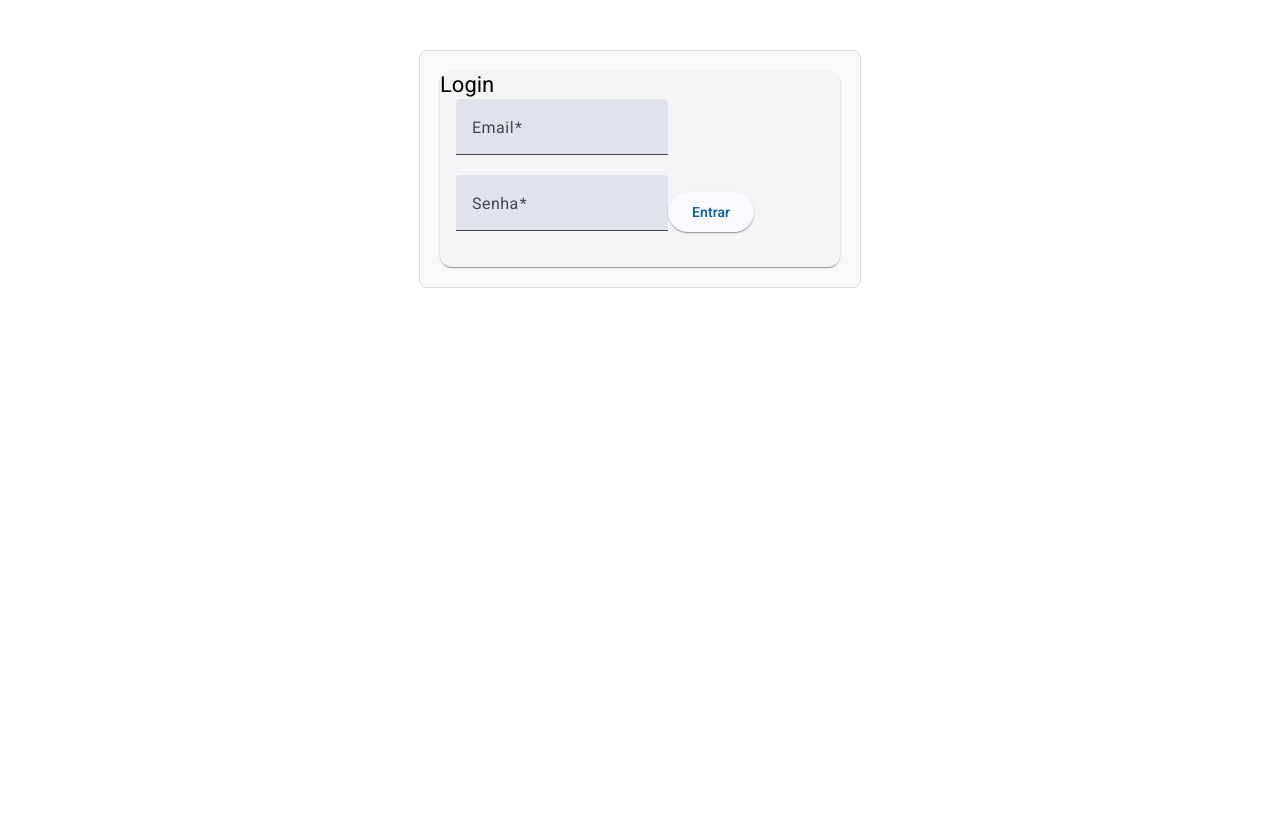
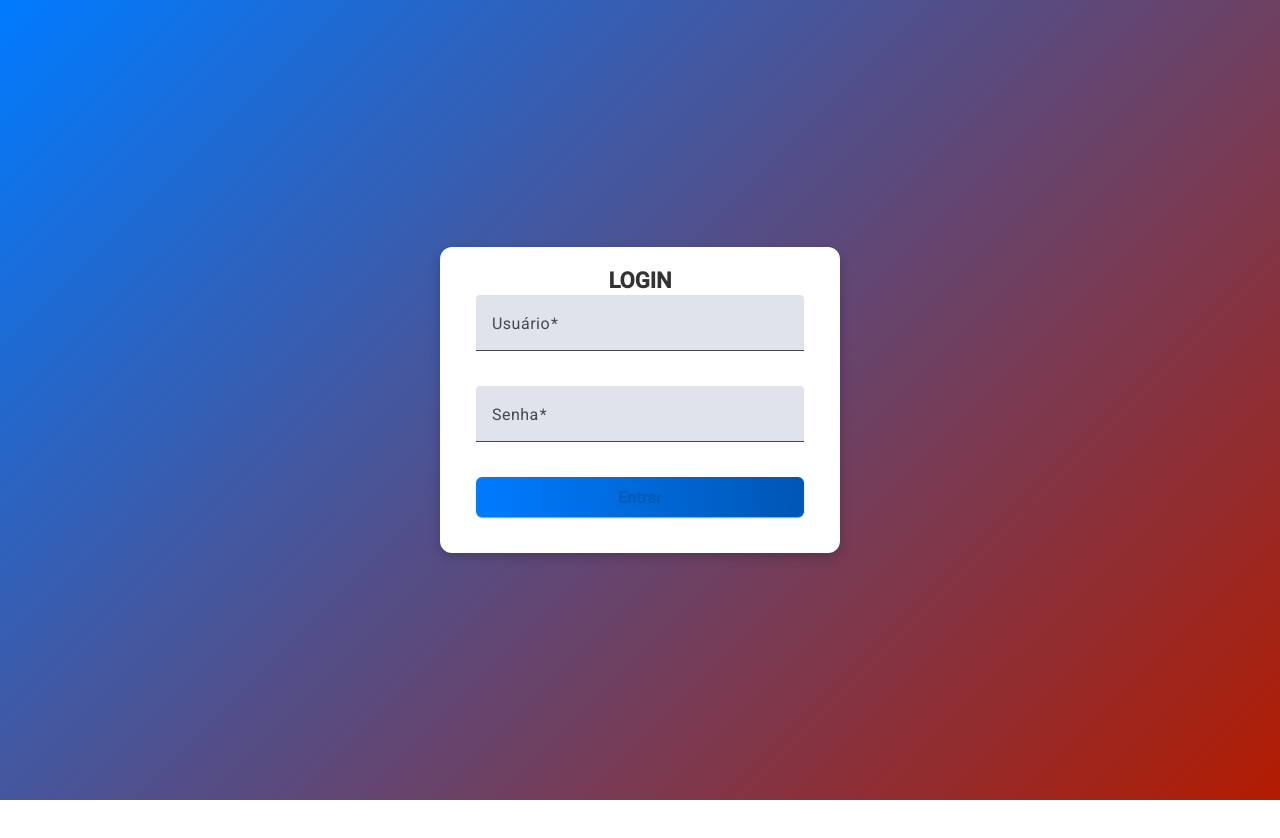
Before and after one commit to ChicoMaluko/Desafio, an Angular app: page /login in a window 1280 px wide. Shown: the top 838 px of the page. After the commit the page ends 800 px from the top, so only its background shows below. Built offline with nearby package versions, Linux system fonts and the light colour scheme.

Commit message:
css final

```diff
--- a/src/app/inicio/inicio.component.scss
+++ b/src/app/inicio/inicio.component.scss
@@ -1,10 +1,32 @@
+/* Fundo geral com um degradê de vermelho para preto */
+body {
+  background: linear-gradient(135deg, #8b0000, #000000);
+  color: white;
+  font-family: "Arial", sans-serif;
+  margin: 0;
+  padding: 0;
+}
+
 .card-container {
-  margin: 20px;
+  margin: 20px auto;
+  padding: 20px;
+  max-width: 800px;
+  background: rgba(255, 255, 255, 0.1);
+  backdrop-filter: blur(10px);
+  background: linear-gradient(135deg, #307cce, #b31b00);
+  border-radius: 12px;
+  box-shadow: 0px 4px 12px rgba(2, 2, 2, 0.5);
 }
 
 .mat-card-header {
-  background-color: #3f51b5;
+  background: linear-gradient(90deg, #721606, #5e0202);
   color: white;
+  padding: 10px;
+  border-radius: 8px 8px 0 0;
+  font-size: 20px;
+  font-weight: bold;
+  text-transform: uppercase;
+  text-align: center;
 }
 
 .crud-actions {
@@ -14,19 +36,53 @@
 }
 
 button {
-  margin-right: 10px;
+  background: linear-gradient(90deg, #b31b00, #ff0000);
+  color: rgb(252, 244, 244);
+  padding: 10px 15px;
+  border: none;
+  border-radius: 6px;
+  font-size: 16px;
+  font-weight: bold;
+  cursor: pointer;
+  transition: all 0.3s ease-in-out;
+}
+
+button:hover {
+  background: linear-gradient(90deg, #ff0000, #8b0000);
+  box-shadow: 0px 0px 10px rgba(255, 0, 0, 0.8);
 }
 
 .mat-table {
   width: 100%;
+  border-collapse: collapse;
+  background: rgba(255, 255, 255, 0.1);
+  border-radius: 8px;
+  overflow: hidden;
 }
 
 .mat-header-row {
-  background-color: #f5f5f5;
+  background: linear-gradient(90deg, #b31b00, #8b0000);
+  color: white;
+  font-weight: bold;
+  text-transform: uppercase;
+}
+
+.mat-row:nth-child(even) {
+  background: rgba(255, 255, 255, 0.1);
+}
+
+.mat-row:nth-child(odd) {
+  background: rgba(255, 255, 255, 0.05);
+}
+
+.mat-row:hover {
+  background: rgba(255, 0, 0, 0.3);
+  transition: 0.3s;
 }
 
 .mat-column-id {
   width: 10%;
+  text-align: center;
 }
 
 .mat-column-nome {
@@ -35,12 +91,25 @@ button {
 
 .mat-column-acao {
   width: 15%;
+  text-align: center;
 }
 
 mat-icon {
-  font-size: 20px;
+  font-size: 22px;
+  color: white;
+  transition: all 0.3s ease-in-out;
+}
+
+mat-icon:hover {
+  color: #ff0000;
+  transform: scale(1.2);
 }
 
 .mat-card-title {
   font-weight: bold;
+  font-size: 22px;
+  text-transform: uppercase;
+  text-align: center;
+  color: white;
+  margin-bottom: 10px;
 }
--- a/src/app/login/login.component.html
+++ b/src/app/login/login.component.html
@@ -1,11 +1,12 @@
 <div class="login-container">
+  <div class="logo-container"></div>
   <mat-card class="login-card">
     <mat-card-title class="text-center">Login</mat-card-title>
     <mat-card-content>
       <form (ngSubmit)="onLogin()" [formGroup]="loginForm">
         <mat-form-field appearance="fill">
-          <mat-label>Email</mat-label>
-          <input matInput formControlName="username" name="email" required />
+          <mat-label>Usuário</mat-label>
+          <input matInput formControlName="username" name="usuario" required />
         </mat-form-field>
 
         <mat-form-field appearance="fill">
--- a/src/app/login/login.component.scss
+++ b/src/app/login/login.component.scss
@@ -1,39 +1,49 @@
 .login-container {
-    max-width: 400px;
-    margin: 50px auto;
-    padding: 20px;
-    border: 1px solid #ddd;
-    border-radius: 8px;
-    background-color: #f9f9f9;
+  display: flex;
+  justify-content: center;
+  align-items: center;
+  height: 100vh;
+  background: linear-gradient(135deg, #007bff, #b31b00);
+  justify-content: center;
+  align-items: center;
 }
 
-  h2 {
-    text-align: center;
-    margin-bottom: 20px;
+.login-card {
+  max-width: 400px;
+  padding: 20px;
+  border-radius: 12px;
+  background: white;
+  box-shadow: 0px 4px 12px rgba(0, 0, 0, 0.2);
 }
 
-  .form-group {
+mat-card-title {
+  text-align: center;
+  font-size: 22px;
+  font-weight: bold;
+  color: #333;
+  text-transform: uppercase;
+}
+
+mat-card-content {
+  text-align: justify;
+}
+
+mat-form-field {
+  width: 100%;
   margin-bottom: 15px;
 }
 
-  .form-control {
+button {
   width: 100%;
-    padding: 10px;
-    margin: 5px 0;
-    border-radius: 4px;
-    border: 1px solid #ccc;
+  padding: 12px;
+  border-radius: 6px;
+  font-size: 16px;
+  font-weight: bold;
+  background: linear-gradient(90deg, #007bff, #0056b3);
+  color: white;
+  transition: all 0.3s ease-in-out;
 }
 
-  .btn {
-    width: 100%;
-    padding: 10px;
-    background-color: #007bff;
-    color: white;
-    border: none;
-    border-radius: 4px;
-    cursor: pointer;
+button:hover {
+  background: linear-gradient(90deg, #0056b3, #003d80);
 }
-
-  .btn:disabled {
-    background-color: #ccc;
-  }
```
Also changed, not shown: src/app/assets/img/logo.jpg (deleted). Lines whose indentation alone changed are shown as unchanged.
